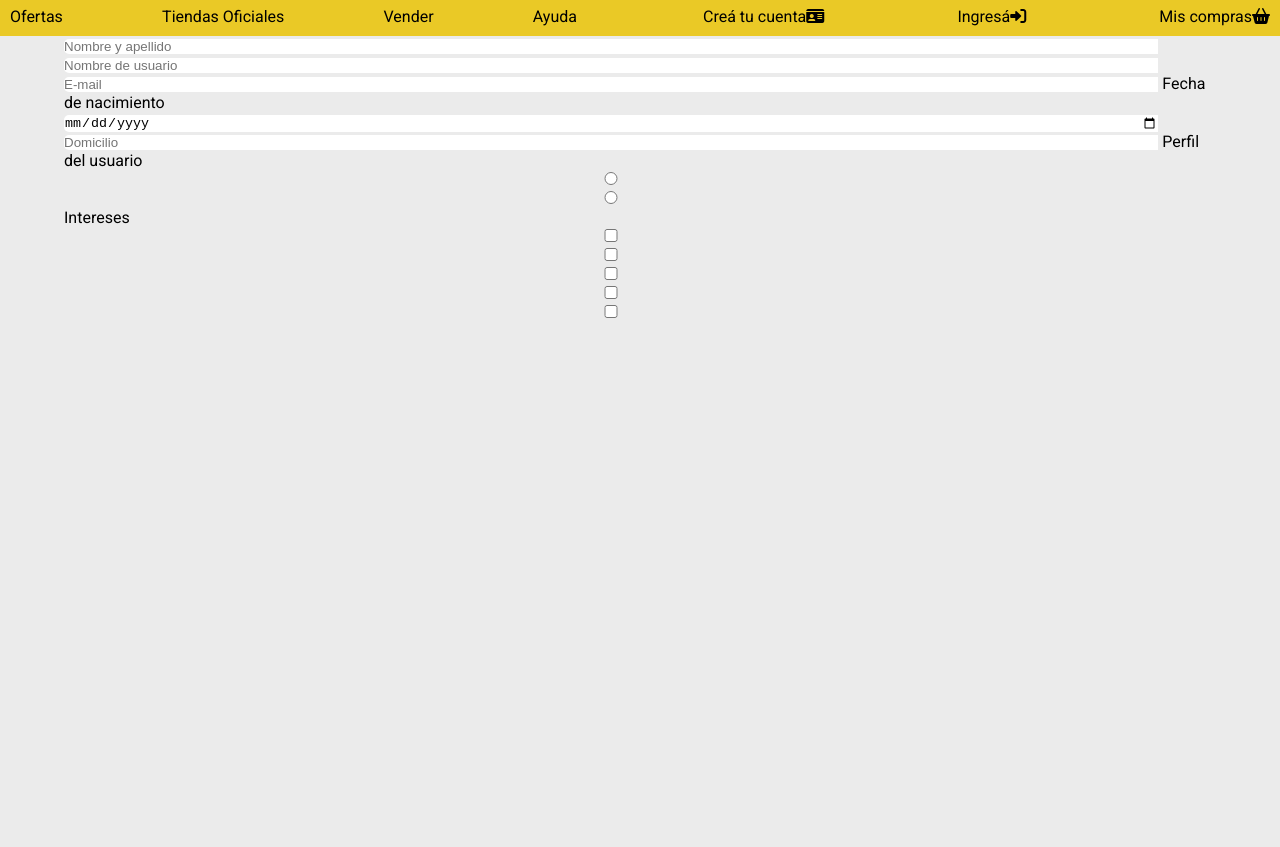
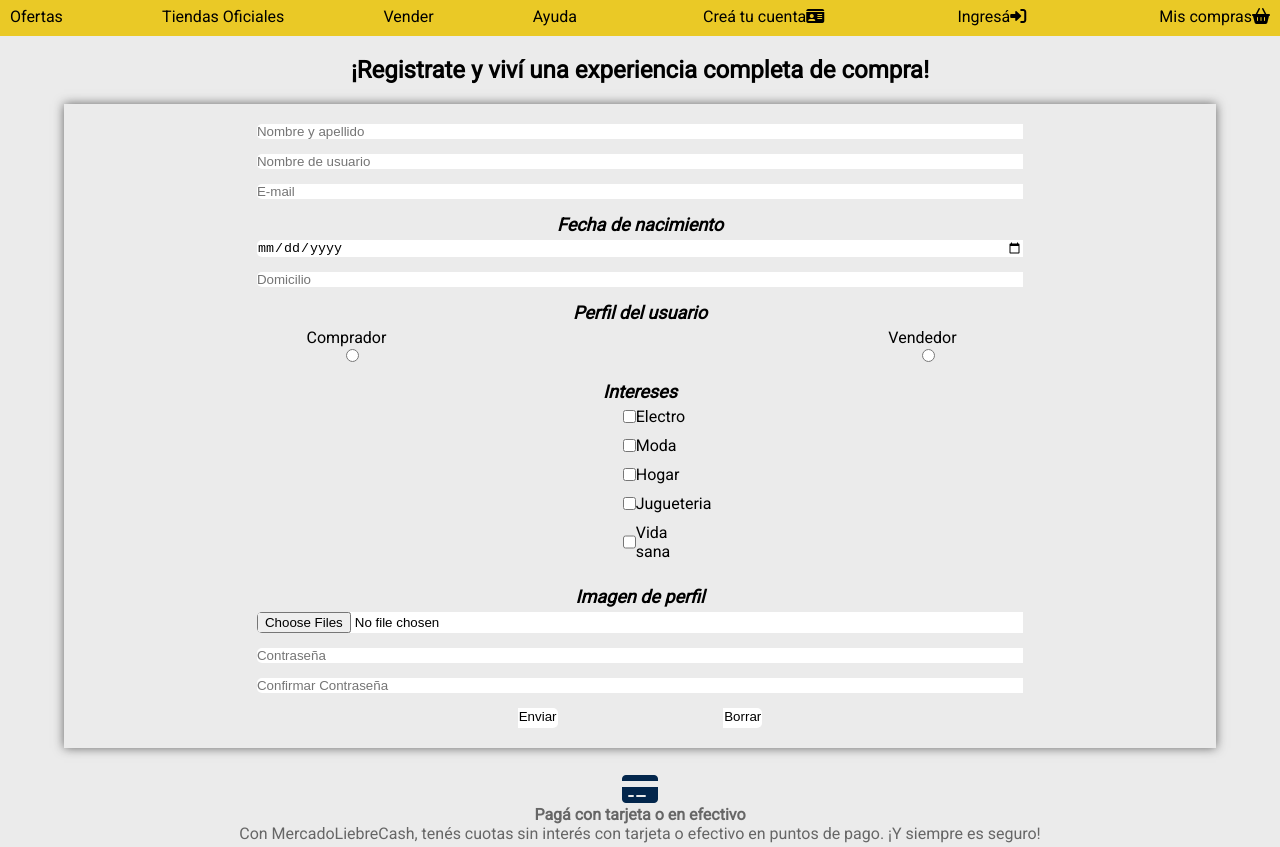
Before and after one commit to melPerez02/MercadoLiebre, a website: page views/register.html in a window 1280 px wide. Shown: the part 105-952 px from the top of the page. Before the commit the page ends 800 px from the top, so only its background shows below. Drawn offline with Linux system fonts and the light colour scheme.

Commit message:
agregando lineas de codigo a register.html y style.css

```diff
--- a/app.js
+++ b/app.js
@@ -11,6 +11,10 @@ app.get('/', (req, res) => {
     res.sendFile(path.join(__dirname, '/views/home.html'));
 });
 
+app.get('/register', (req, res) => {
+    res.sendFile(path.join(__dirname, './views/register.html'));
+});
+
 const port = process.env.PORT || 3000;
 app.listen(port, () => {
     console.log(`Server started on http://localhost:${port}`);
--- a/public/css/style.css
+++ b/public/css/style.css
@@ -118,11 +118,12 @@ button {
     color: var(--blanco);
     background-color: var(--azul);
 }
+
 /*FIN HEADER*/
 
- /*BANNER*/
+/*BANNER*/
 
- .banner img {
+.banner img {
     width: 100%;
     object-fit: cover;
 }
@@ -191,6 +192,111 @@ main {
     width: 30%;
 }
 
+.bienvenida {
+    text-align: center;
+    padding-top: 20px;
+    padding-bottom: 20px;
+}
+
+.register {
+    display: flex;
+    flex-direction: column;
+    align-items: center;
+}
+
+.nombreApellido,
+.nombreUsuario,
+.email {
+    width: 70%;
+    display: flex;
+    justify-content: center;
+    margin-bottom: 15px;
+}
+
+.fechaNacimiento, .perfilUsuario, .intereses, .imagenPerfil {
+    width: 70%;
+    display: flex;
+    justify-content: center;
+    margin-bottom: 5px;
+    font-weight: bold;
+    font-style: italic;
+    font-size: 18px;
+}
+
+.calendario {
+    width: 70%;
+    display: flex;
+    justify-content: center;
+    margin-bottom: 15px;
+}
+
+.domicilio {
+    width: 70%;
+    display: flex;
+    justify-content: center;
+    margin-bottom: 15px;
+}
+
+.perfilUsuario1 {
+    display: flex;
+    width: 100%;
+    justify-content: space-around;
+    margin-bottom: 15px;
+}
+
+.interes-container {
+    width: 15%;
+    display: flex;
+    flex-direction: column;
+    align-items: center;
+    margin-bottom: 15px;
+}
+
+.intereses1 {
+    display: flex;
+    width: 20%;
+    margin-bottom: 10px;
+}
+
+.avatar {
+    display: flex;
+    flex-wrap: wrap;
+    justify-content: center;
+    width: 70%;
+    padding-bottom: 15px;
+    align-items: stretch;
+    align-content: center;
+    margin: auto;
+}
+
+.contraseña {
+    width: 70%;
+    display: flex;
+    justify-content: center;
+    margin-bottom: 15px;
+}
+
+form {
+    box-shadow: 0px 0px 10px rgb(100, 100, 100);
+    padding-top: 20px;
+    padding-bottom: 20px;
+}
+
+.botones-container {
+    display: flex;
+    justify-content: center;
+    width: 50%;
+    justify-content: space-evenly;
+}
+
+.botones {
+    height: 20px;
+    display: flex;
+    width: 100%;
+    justify-content: center;
+}
+
+
 /*FIN MAIN*/
 
 /*FOOTER*/
--- a/views/register.html
+++ b/views/register.html
@@ -55,28 +55,80 @@
         </div>
     </header>
     <main>
-        <form action="#" method="post">
-            <input type="text" name="nombre" id="nombre" placeholder="Nombre y apellido">
-            <input type="text" name="nombreUsuario" id="nombreUsuario" placeholder="Nombre de usuario">
-            <input type="email" name="eMail" id="eMail" placeholder="E-mail">
-            <label for="fechaNacimiento">Fecha de nacimiento</label>
-            <input type="date" name="fechaNacimiento1">
-            <input type="text" name="domicilio" id="domicilio" placeholder="Domicilio">
-            <label for="perfilUsuario">Perfil del usuario</label>
-            <label>
-                <input type="radio" name="perfilDeUsuario" value="Comprador">
-                <input type="radio" name="perfilDeUsuario" value="Vendedor">
+        <h2 class="bienvenida">¡Registrate y viví una experiencia completa de compra!</h2>
+        <form class="register" action="/register" method="post">
+            <div class="nombreApellido"><input type="text" required placeholder="Nombre y apellido" pattern="^[A-Za-z ]*$"></div>
+            <div class="nombreUsuario"><input type="text" required placeholder="Nombre de usuario"
+                    pattern="^[a-zA-Z0-9.!#$%&’*+/=?^_`{|}~-]+@[a-zA-Z0-9-]+(?:\.[a-zA-Z0-9-]+)*$"></div>
+            <div class="email"><input type="email" required placeholder="E-mail"
+                    pattern="^[a-zA-Z0-9.!#$%&’*+/=?^_`{|}~-]+@[a-zA-Z0-9-]+(?:\.[a-zA-Z0-9-]+)*$"></div>
+            <div class="fechaNacimiento"><label for="fechaNacimiento">Fecha de nacimiento</label></div>
+            <div class="calendario"><input type="date" name="fechaNacimiento1"></div>
+            <div class="domicilio"><input type="text" required placeholder="Domicilio" pattern="^[A-Za-z ]*$"></div>
+            <div class="perfilUsuario"><p>Perfil del usuario</p></div>
+            <label class="perfilUsuario1">
+                <label>Comprador
+                    <input name="perfilUsuario" type="radio" value="Comprador" />
                 </label>
-            <label for="intereses">Intereses</label>
-            <label>
+                <label>Vendedor
+                    <input name="perfilUsuario" type="radio" value="Vendedor" />
+                </label>
+            </label>
+            <div class="intereses"><p>Intereses</p></div>
+            <div class="interes-container">
+                <label class="intereses1">
                     <input type="checkbox" name="intereses" value="Electro">
+                    <p>Electro</p>
+                </label>
+                <label class="intereses1">
                     <input type="checkbox" name="intereses" value="Moda">
+                    <p>Moda</p>
+                </label>
+                <label class="intereses1">
                     <input type="checkbox" name="intereses" value="Hogar">
+                    <p>Hogar</p>
+                </label>
+                <label class="intereses1">
                     <input type="checkbox" name="intereses" value="Jugueteria">
+                    <p>Jugueteria</p>
+                </label>
+                <label class="intereses1">
                     <input type="checkbox" name="intereses" value="Vida sana">
+                    <p>Vida sana</p>
                 </label>
+            </div>
+            <div class="imagenPerfil"><p>Imagen de perfil</p></div>
+            <div class="avatar"><input type="file" name="avatar" accept=".jpg .png" multiple=""></div>
+            <div class="contraseña"><label for="contraseña"></label>
+                <input type="password" name="password" placeholder="Contraseña" id="password" pattern="[A-Za-z0-9!?-]{8,12}" required="">
+            </div>
+            <div class="contraseña"> <label for="contraseña"></label>
+                <input type="password" name="password" placeholder="Confirmar Contraseña" id="passwrod" pattern="[A-Za-z0-9!?-]{8,12}" required="">
+            </div>
+            <div class="botones-container">
+                <div class="boton-enviar"><button class="botones" type="submit">Enviar</button></div>
+                <div class="boton-borrar"><button class="botones" type="reset">Borrar</button></div>
+            </div>
         </form>
     </main>
+    <footer>
+        <div><i class="fas fa-credit-card"></i></div>
+        <p class="subtitulo"><strong>Pagá con tarjeta o en efectivo</strong></p>
+        <p class="cuadrotexto">Con MercadoLiebreCash, tenés cuotas sin interés con tarjeta o efectivo en puntos de pago.
+            ¡Y siempre es
+            seguro!</p>
+        <div><i class="fas fa-gift"></i></div>
+        <p class="subtitulo"><strong>Envío gratis desde $ 2.500</strong></p>
+        <p class="cuadrotexto">Solo por estar registrad@ en MercadoLiebre tenés envíos gratis en miles de productos. Es
+            un beneficio de
+            MercadoPuntos.</p>
+        <div><i class="fas fa-user-shield"></i></div>
+        <p class="subtitulo"><strong>Seguridad, de principio a fin</strong></p>
+        <p class="cuadrotexto">¿No te gusta? ¡Devolvelo! En MercadoLiebre, no hay nada que no puedas hacer porque estás
+            siempre
+            protegid@.</p>
+    </footer>
+    <div class="derechos"><p><strong>Copyright © 1999-2020 MercadoLiebre S.R.L.</strong></p></div>
 </body>
 
 </html>
```
Also changed, not shown: views/home.html (+1 -1 lines). Lines whose indentation alone changed are shown as unchanged.
